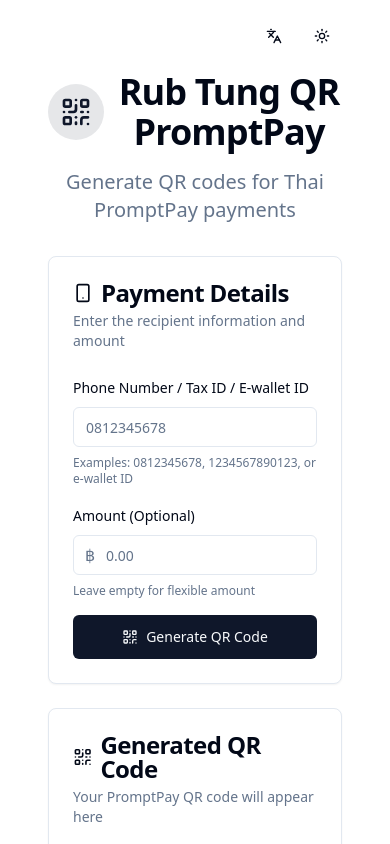
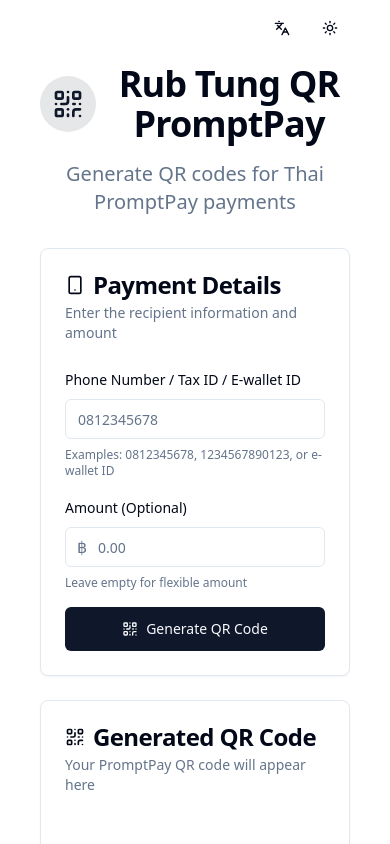
Before and after one commit to timpyorke/rub-tung, a Next.js app: page / in a window 390 px wide. Shown: the top 844 px of the page. Built offline with nearby package versions, Linux system fonts and the light colour scheme.

Commit message:
feat: update PromptPayGenerator UI for improved layout and input handling

```diff
--- a/components/PromptPayGenerator.tsx
+++ b/components/PromptPayGenerator.tsx
@@ -105,7 +105,7 @@
 
   return (
     <div className="min-h-screen bg-background flex flex-col">
-      <div className="flex-1 flex items-center justify-center p-4">
+      <div className="flex-1 flex items-center justify-center p-2 sm:p-4">
         <div className="container max-w-4xl mx-auto">
           <div className="flex justify-end gap-2 mb-4">
             <LanguageToggle />
@@ -144,13 +144,15 @@
                     {t('form.targetLabel')}
                   </Label>
                   <Input
-                    type="text"
+                    type="tel"
                     id="target"
                     value={target}
                     onChange={(e) => setTarget(formatTargetInput(e.target.value))}
                     placeholder={t('form.targetPlaceholder')}
                     required
                     className="w-full"
+                    inputMode="numeric"
+                    pattern="[0-9]*"
                   />
                   <p className="text-xs text-muted-foreground">
                     {t('form.targetExample')}
```
Also changed, not shown: public/sw.js (+1 -1 lines).
